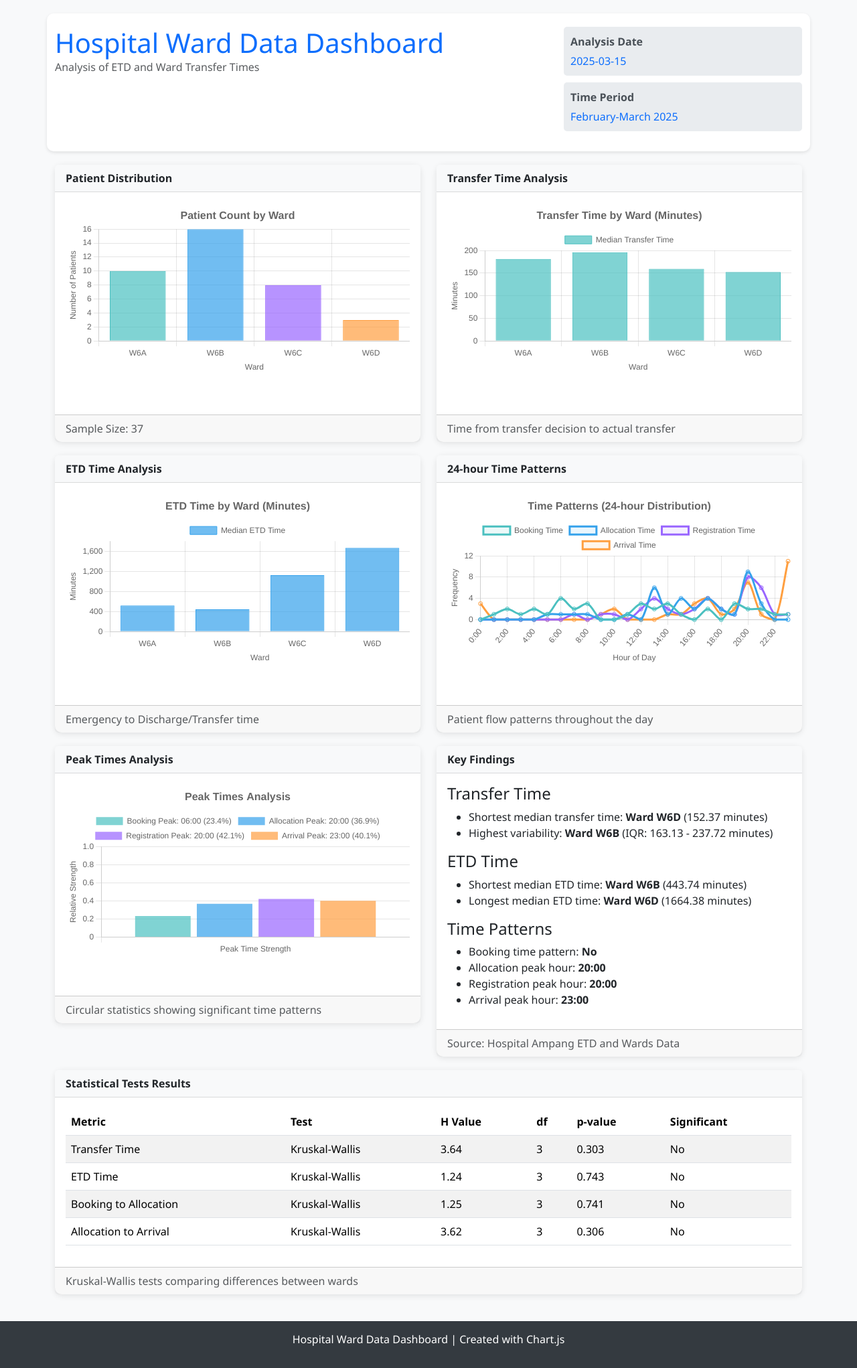
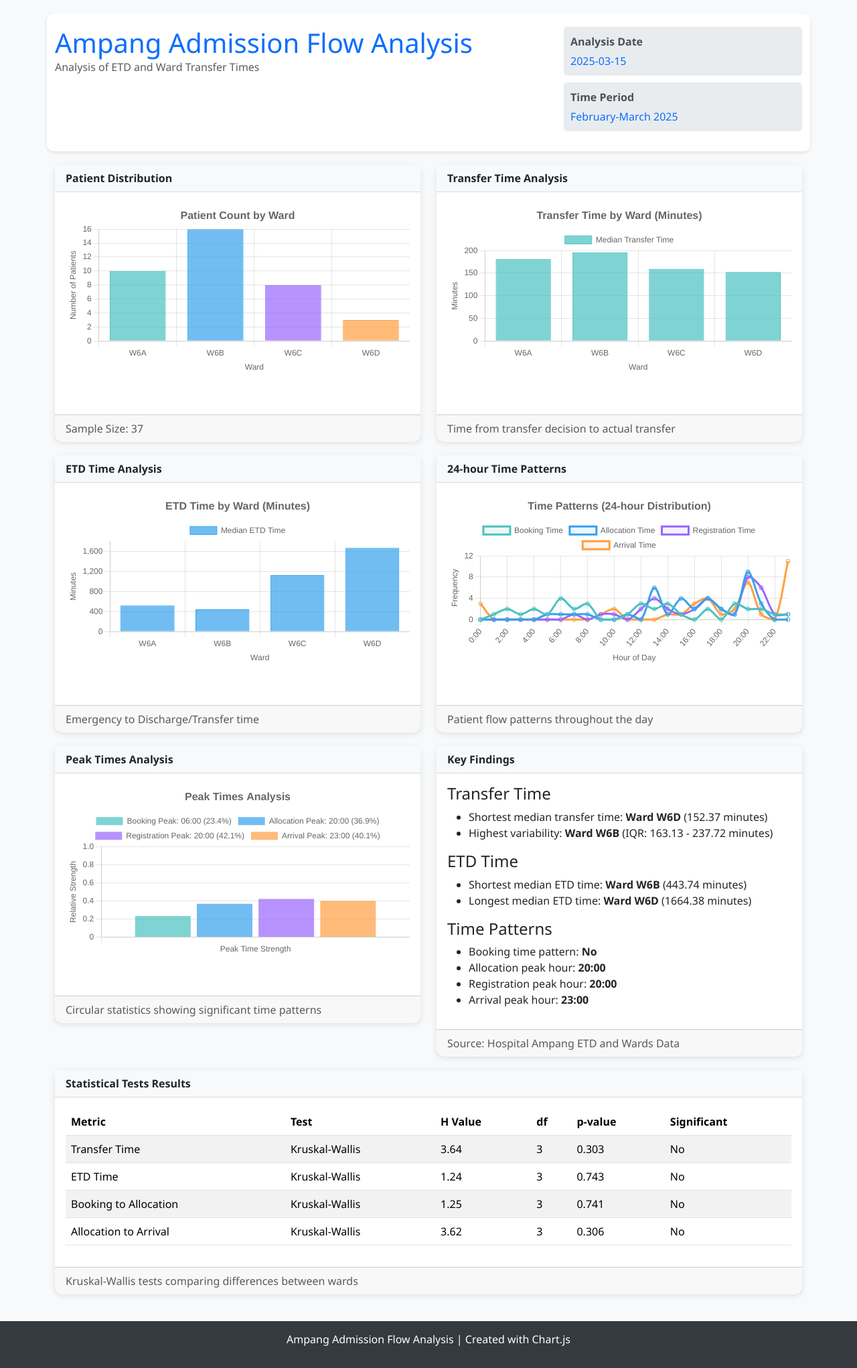
Before and after one commit to dcicantab5/ampang-admission-flow, a plain HTML site: page index.html in a window 1280 px wide. Shown: the whole page at 67% size. Drawn offline with nearby package versions, Linux system fonts and the light colour scheme.

Commit message:
Update index.html

```diff
--- a/index.html
+++ b/index.html
@@ -83,7 +83,7 @@
         <!-- Dashboard Header -->
         <div class="row dashboard-header">
             <div class="col-md-8">
-                <h1 class="dashboard-title">Hospital Ward Data Dashboard</h1>
+                <h1 class="dashboard-title">Ampang Admission Flow Analysis</h1>
                 <p class="text-muted">Analysis of ETD and Ward Transfer Times</p>
             </div>
             <div class="col-md-4">
@@ -208,7 +208,7 @@
 
     <footer class="text-center">
         <div class="container">
-            <p>Hospital Ward Data Dashboard | Created with Chart.js</p>
+            <p>Ampang Admission Flow Analysis | Created with Chart.js</p>
         </div>
     </footer>
 
```
